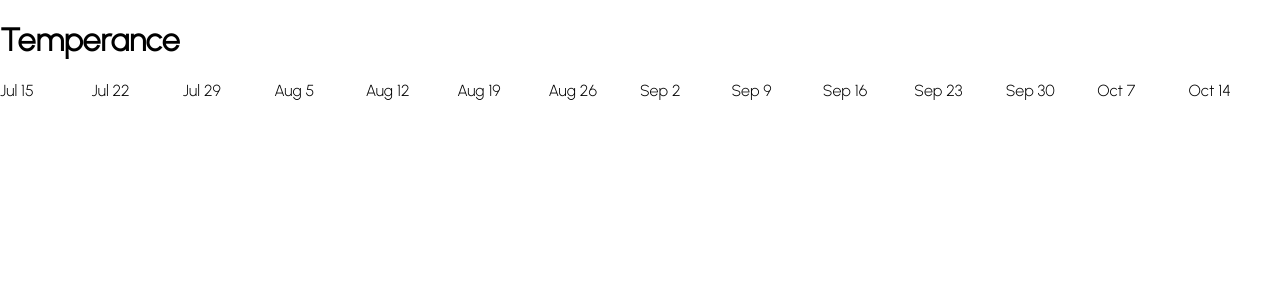
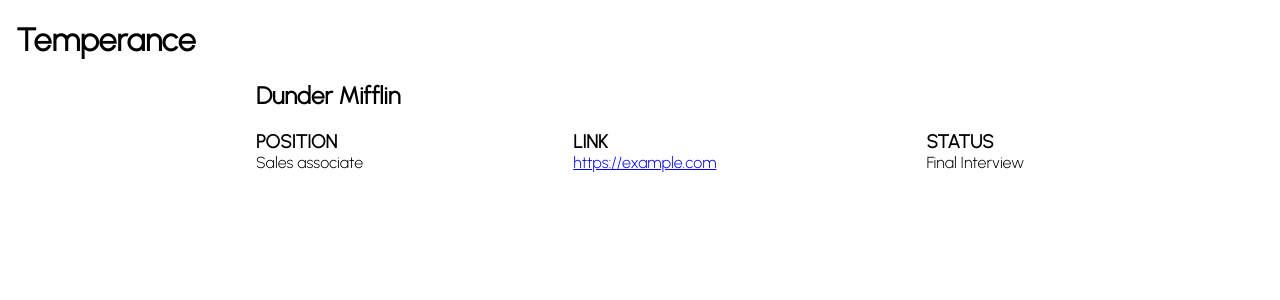
Before and after one commit to ILikePizza555/temperance, a React (Create React App) app: page / in a window 1280 px wide. Shown: the top 300 px of the page. Built offline with nearby package versions, Linux system fonts and the light colour scheme.

Commit message:
New design

```diff
--- a/public/index.html
+++ b/public/index.html
@@ -24,6 +24,7 @@
       work correctly both with client-side routing and a non-root public URL.
       Learn how to configure a non-root public URL by running `npm run build`.
     -->
+    <link href="https://fonts.googleapis.com/icon?family=Material+Icons" rel="stylesheet">
     <title>React App</title>
   </head>
   <body>
--- a/src/components/App/App.css
+++ b/src/components/App/App.css
@@ -0,0 +1,13 @@
+.App {
+    margin: 1em;
+}
+
+.ItemList {
+    max-width: 768px;
+    margin: 0 auto;
+}
+
+.datum-block > h3 {
+    text-transform: uppercase;
+    margin: 0;
+}
--- a/src/components/App/index.tsx
+++ b/src/components/App/index.tsx
@@ -1,31 +1,4 @@
-import React from 'react'
-import LinearCalendar from '../LinearCalendar';
 import './App.css'
-
-const TestData = [
-    {
-        name: "Dunder Mifflin",
-        progression: [
-            { status: "Applied", date: new Date(2021, 6, 15) },
-            { status: "Phone Screen", date: new Date(2021, 7, 24) },
-            { status: "Technical Interview", date: new Date(2021, 9, 2) }
-        ]
-    },
-    {
-        name: "Quills and Sofas",
-        progression: [
-            { status: "Applied", date: new Date(2021, 8, 14) },
-            { status: "Phone Screen", date: new Date(2021, 8, 18) },
-            { status: "Rejected", date: new Date(2021, 8, 22) }
-        ]
-    },
-    {
-        name: "Hay's Hardware",
-        progression: [
-            { status: "Applied", date: new Date(2021, 9, 8) }
-        ]
-    }
-]
 
 function App() {
     return (
@@ -33,8 +6,25 @@
             <header>
                 <h1>Temperance</h1>
             </header>
-            <LinearCalendar
-                scaleInterval={{start: new Date(2021, 6, 15), end: new Date(2021, 9, 8)}} />
+            <section className="ItemList">
+                <section className="Item">
+                    <h2>Dunder Mifflin</h2>
+                    <div className="row">
+                        <div className="datum-block">
+                            <h3>POSITION</h3>
+                            <span>Sales associate</span>
+                        </div>
+                        <div className="datum-block">
+                            <h3>LINK</h3>
+                            <span><a href="https://example.com">https://example.com</a></span>
+                        </div>
+                        <div className="datum-block">
+                            <h3>STATUS</h3>
+                            <span>Final Interview</span>
+                        </div>
+                    </div>
+                </section>
+            </section>
         </div>
     );
 }
--- a/src/index.css
+++ b/src/index.css
@@ -11,3 +11,34 @@
   font-family: source-code-pro, Menlo, Monaco, Consolas, 'Courier New',
     monospace;
 }
+
+.row {
+  display: flex;
+  justify-content: space-between;
+}
+
+.icon {
+  font-family: 'Material Icons';
+  font-weight: normal;
+  font-style: normal;
+  font-size: 24px;  /* Preferred icon size */
+  display: inline-block;
+  line-height: 1;
+  text-transform: none;
+  letter-spacing: normal;
+  word-wrap: normal;
+  white-space: nowrap;
+  direction: ltr;
+  vertical-align: bottom;
+
+  /* Support for all WebKit browsers. */
+  -webkit-font-smoothing: antialiased;
+  /* Support for Safari and Chrome. */
+  text-rendering: optimizeLegibility;
+
+  /* Support for Firefox. */
+  -moz-osx-font-smoothing: grayscale;
+
+  /* Support for IE. */
+  font-feature-settings: 'liga';
+}
```
